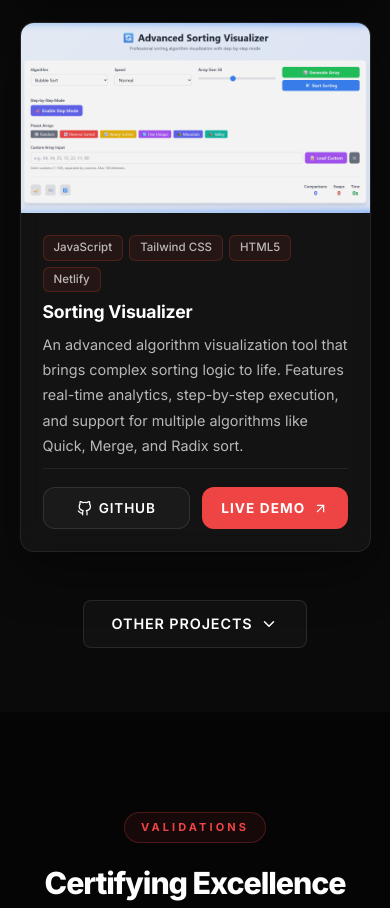
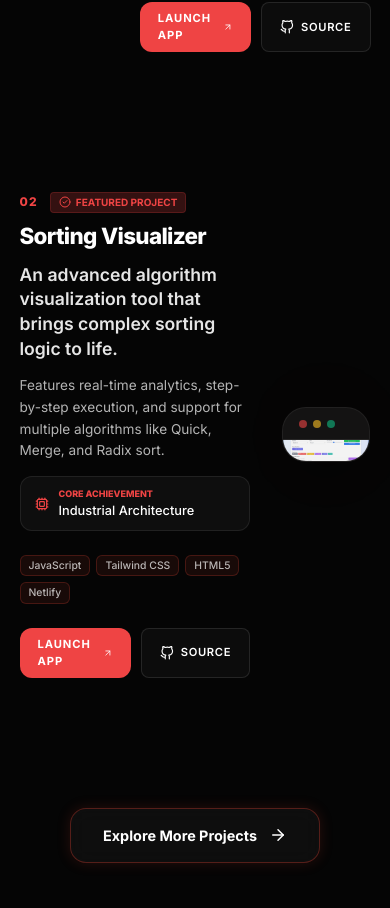
Before and after one commit to Aditya4405/portfolio, a React (Vite) app in the folder Portfolio/: page / in a window 390 px wide. Shown: the part 5767-6675 px from the top of the page. Built offline with nearby package versions, Linux system fonts and the light colour scheme.

Commit message:
Refactor ProjectsSection: enhance layout with ShowcasePanel and SmallProjectCard components, improve responsiveness, and add animations for better user experience

```diff
--- a/Portfolio/src/components/sections/ProjectsSection.jsx
+++ b/Portfolio/src/components/sections/ProjectsSection.jsx
@@ -1,141 +1,321 @@
-import { useState } from 'react'
-import { motion } from 'framer-motion'
-import { ArrowUpRight, ChevronDown, ChevronUp } from 'lucide-react'
-import { FiGithub as Github } from 'react-icons/fi'
+import { useRef, useMemo, useState } from 'react'
+import { motion, useScroll, useTransform, AnimatePresence } from 'framer-motion'
+import { ArrowUpRight, ExternalLink, Code2, Cpu, CheckCircle2, FlaskConical, ChevronDown, ChevronUp } from 'lucide-react'
+import { FiGithub as Github, FiArrowRight as ArrowRight } from 'react-icons/fi'
 import { useTheme } from '../../hooks/useTheme.jsx'
 
-const fadeUp = (delay = 0) => ({
-  initial: { opacity: 0, y: 20, filter: 'blur(4px)' },
-  whileInView: { opacity: 1, y: 0, filter: 'blur(0px)' },
-  viewport: { once: true, amount: 0.05 },
-  transition: { duration: 0.5, ease: [0.22, 1, 0.36, 1], delay },
+/**
+ * ShowcasePanel component for featured projects (Split Layout)
+ */
+function ShowcasePanel({ project, index, theme }) {
+  const containerRef = useRef(null)
+  const isEven = index % 2 === 0
+  const projectNumber = String(index + 1).padStart(2, '0')
+
+  const impactStatement = useMemo(() => {
+    const sentences = project.summary.split('. ')
+    return sentences[0] + (sentences[0].endsWith('.') ? '' : '.')
+  }, [project.summary])
+
+  const mainDescription = useMemo(() => {
+    const sentences = project.summary.split('. ')
+    return sentences.slice(1).join('. ')
+  }, [project.summary])
+
+  const statusBadge = useMemo(() => {
+    if (project.featured) return { text: 'Featured Project', icon: <CheckCircle2 size={12} /> }
+    return { text: 'Experimental', icon: <FlaskConical size={12} /> }
+  }, [project.featured])
+
+  const learningHighlight = useMemo(() => {
+    if (project.title.toLowerCase().includes('health')) return 'Secure Role-Based Access'
+    if (project.title.toLowerCase().includes('voice')) return 'Native Web Speech APIs'
+    if (project.title.toLowerCase().includes('sign')) return 'ML Computer Vision Pipeline'
+    if (project.title.toLowerCase().includes('map')) return 'Interactive Geospatial Search'
+    return 'Industrial Architecture'
+  }, [project.title])
+
+  const { scrollYProgress } = useScroll({
+    target: containerRef,
+    offset: ["start end", "end start"]
   })
 
-function ProjectCard({ project, i }) {
+  const rotateX = useTransform(scrollYProgress, [0, 1], [3, -3])
+  const rotateY = useTransform(scrollYProgress, [0, 1], [isEven ? -3 : 3, isEven ? 3 : -3])
+
   return (
-    <motion.article
-      {...fadeUp(i * 0.07)}
-      className="card"
-      style={{ padding: '0', overflow: 'hidden', display: 'flex', flexDirection: 'column' }}
+    <div
+      ref={containerRef}
+      style={{
+        minHeight: '480px',
+        display: 'flex',
+        alignItems: 'center',
+        padding: '50px 0',
+        position: 'relative',
+        zIndex: 2,
+      }}
     >
-      {/* Thumbnail */}
-      <div style={{ overflow: 'hidden', height: '190px', flexShrink: 0 }}>
-        <img
-          src={project.preview}
-          alt={project.title}
+      <div
+        className="container"
+        style={{
+          display: 'flex',
+          flexDirection: isEven ? 'row' : 'row-reverse',
+          alignItems: 'center',
+          gap: 'clamp(32px, 6vw, 80px)',
+          width: '100%',
+        }}
+      >
+        {/* Visual Side (52%) */}
+        <motion.div
+          className="project-visual-side"
+          style={{
+            flex: '0 0 52%',
+            position: 'relative',
+            perspective: '1200px',
+          }}
+          initial={{ opacity: 0, scale: 0.95 }}
+          whileInView={{ opacity: 1, scale: 1 }}
+          viewport={{ once: true }}
+          transition={{ duration: 0.8, ease: [0.16, 1, 0.3, 1] }}
+        >
+          <div style={{
+            position: 'absolute',
+            top: '50%',
+            left: '50%',
+            transform: 'translate(-50%, -50%)',
+            width: '80%',
+            height: '80%',
+            background: `radial-gradient(circle, ${theme === 'dark' ? 'rgba(239, 68, 68, 0.1)' : 'rgba(239, 68, 68, 0.05)'} 0%, transparent 70%)`,
+            filter: 'blur(50px)',
+            zIndex: -1,
+          }} />
+
+          <motion.div
+            className="project-visual-frame"
             style={{
               width: '100%',
-            height: '100%',
-            objectFit: 'cover',
-            transition: 'transform 0.55s cubic-bezier(0.22, 1, 0.36, 1)',
-            display: 'block',
+              maxHeight: '400px',
+              aspectRatio: '16/10',
+              borderRadius: '24px',
+              overflow: 'hidden',
+              background: 'var(--card-bg)',
+              border: '1px solid var(--card-border)',
+              boxShadow: 'var(--card-shadow)',
+              rotateX,
+              rotateY,
             }}
-          onMouseEnter={(e) => (e.currentTarget.style.transform = 'scale(1.05)')}
-          onMouseLeave={(e) => (e.currentTarget.style.transform = 'scale(1)')}
-        />
+          >
+            <div style={{ height: '32px', background: 'rgba(120, 120, 120, 0.05)', display: 'flex', alignItems: 'center', padding: '0 16px', gap: '6px', borderBottom: '1px solid var(--card-border)' }}>
+              <div style={{ width: '8px', height: '8px', borderRadius: '50%', background: '#ef4444', opacity: 0.6 }} />
+              <div style={{ width: '8px', height: '8px', borderRadius: '50%', background: '#fbbf24', opacity: 0.6 }} />
+              <div style={{ width: '8px', height: '8px', borderRadius: '50%', background: '#10b981', opacity: 0.6 }} />
+            </div>
+            <div style={{ width: '100%', height: 'calc(100% - 32px)', overflow: 'hidden' }}>
+              <img src={project.preview} alt={project.title} style={{ width: '100%', height: '100%', objectFit: 'cover' }} />
+            </div>
+          </motion.div>
+        </motion.div>
+
+        {/* Content Side (48%) */}
+        <motion.div
+          className="project-content-side"
+          style={{ flex: '0 0 48%', display: 'flex', flexDirection: 'column', gap: '10px' }}
+          initial={{ opacity: 0, x: isEven ? 30 : -30 }}
+          whileInView={{ opacity: 1, x: 0 }}
+          viewport={{ once: true }}
+          transition={{ duration: 0.8, delay: 0.2 }}
+        >
+          <div style={{ display: 'flex', alignItems: 'center', gap: '12px' }}>
+            <span style={{ fontSize: '0.75rem', fontWeight: 800, color: 'var(--primary)', letterSpacing: '0.1em' }}>{projectNumber}</span>
+            <div style={{ display: 'flex', alignItems: 'center', gap: '5px', background: 'var(--primary-glow)', border: '1px solid rgba(239, 68, 68, 0.2)', padding: '2px 8px', borderRadius: '4px', fontSize: '10px', fontWeight: 700, color: 'var(--primary)', textTransform: 'uppercase' }}>
+              {statusBadge.icon}{statusBadge.text}
+            </div>
+          </div>
+          <h3 style={{ fontSize: 'clamp(1.4rem, 2.2vw, 2rem)', fontWeight: 800, color: 'var(--text-primary)', letterSpacing: '-0.03em', margin: 0 }}>{project.title}</h3>
+          <p style={{ fontSize: '1.1rem', fontWeight: 600, color: 'var(--text-primary)', opacity: 0.9, lineHeight: 1.4, margin: '4px 0' }}>{impactStatement}</p>
+          <p style={{ fontSize: '0.85rem', lineHeight: 1.6, color: 'var(--text-secondary)' }}>{mainDescription}</p>
+
+          <div style={{ background: 'var(--card-bg)', border: '1px solid var(--card-border)', borderRadius: '12px', padding: '10px 14px', marginTop: '4px', display: 'flex', alignItems: 'center', gap: '10px' }}>
+             <Cpu size={14} style={{ color: 'var(--primary)' }} />
+             <div>
+                <p style={{ fontSize: '9px', textTransform: 'uppercase', color: 'var(--primary)', fontWeight: 800, margin: 0 }}>Core Achievement</p>
+                <p style={{ fontSize: '0.8rem', color: 'var(--text-primary)', fontWeight: 500, margin: 0 }}>{learningHighlight}</p>
+             </div>
           </div>
 
-      {/* Content */}
-      <div style={{ padding: '22px', display: 'flex', flexDirection: 'column', gap: '10px', flex: 1 }}>
-
-        {/* Stack pills */}
-        <div style={{ display: 'flex', flexWrap: 'wrap', gap: '6px' }}>
-          {project.stack.map((name) => (
-            <span key={name} className="tech-pill">{name}</span>
+          <div style={{ display: 'flex', flexWrap: 'wrap', gap: '6px', margin: '14px 0' }}>
+            {project.stack.map(tech => (
+              <span key={tech} className="tech-pill" style={{ fontSize: '0.65rem', padding: '2px 8px' }}>{tech}</span>
             ))}
           </div>
 
-        {/* Title */}
-        <h3 style={{ fontSize: '1.1rem', fontWeight: 700, color: 'var(--text-primary)', letterSpacing: '-0.01em' }}>
-          {project.title}
-        </h3>
+          <div style={{ display: 'flex', gap: '10px' }}>
+            <a href={project.demo} target="_blank" rel="noreferrer" className="btn-primary" style={{ padding: '8px 18px', fontSize: '0.7rem' }}>
+              Launch App <ArrowUpRight size={14} />
+            </a>
+            <a href={project.github} target="_blank" rel="noreferrer" className="btn-secondary" style={{ padding: '8px 18px', fontSize: '0.7rem' }}>
+              <Github size={14} /> Source
+            </a>
+          </div>
+        </motion.div>
+      </div>
+    </div>
+  )
+}
 
-        {/* Description */}
-        <p style={{ fontSize: '0.9rem', lineHeight: 1.75, color: 'var(--text-secondary)', flex: 1 }}>
-          {project.summary}
-        </p>
+/**
+ * SmallProjectCard component for the Expandable Grid
+ */
+function SmallProjectCard({ project }) {
+  return (
+    <motion.div
+      className="card"
+      whileHover={{ y: -8, scale: 1.02 }}
+      style={{ overflow: 'hidden', display: 'flex', flexDirection: 'column', height: '100%', background: 'var(--card-bg)', borderColor: 'var(--card-border)' }}
+    >
+      <div style={{ height: '180px', overflow: 'hidden', position: 'relative' }}>
+        <img src={project.preview} alt={project.title} style={{ width: '100%', height: '100%', objectFit: 'cover' }} />
+        <div style={{ position: 'absolute', inset: 0, background: 'linear-gradient(to top, var(--bg-primary), transparent)', opacity: 0.6 }} />
 
-        {/* Buttons */}
-        <div style={{ display: 'flex', gap: '12px', paddingTop: '18px', borderTop: '1px solid var(--card-border)' }}>
-          <a
-            href={project.github}
-            target="_blank"
-            rel="noreferrer"
-            className="btn-secondary"
-            style={{ padding: '10px 16px', fontSize: '0.85rem', borderRadius: '12px', flex: 1, justifyContent: 'center' }}
-          >
-            <Github size={15} /> GitHub
-          </a>
-          <a
-            href={project.demo}
-            target="_blank"
-            rel="noreferrer"
-            className="btn-primary"
-            style={{ padding: '10px 16px', fontSize: '0.85rem', borderRadius: '12px', flex: 1, justifyContent: 'center' }}
-          >
-            Live Demo <ArrowUpRight size={15} />
+        {/* Under Development Badge */}
+        {project.status && (
+          <div style={{
+            position: 'absolute',
+            top: '12px',
+            right: '12px',
+            background: 'rgba(251, 191, 36, 0.9)',
+            color: '#000',
+            padding: '4px 10px',
+            borderRadius: '6px',
+            fontSize: '10px',
+            fontWeight: 800,
+            textTransform: 'uppercase',
+            backdropFilter: 'blur(4px)',
+            boxShadow: '0 4px 12px rgba(0,0,0,0.2)'
+          }}>
+            {project.status}
+          </div>
+        )}
+      </div>
+      <div style={{ padding: '20px', flex: 1, display: 'flex', flexDirection: 'column' }}>
+        <h4 style={{ fontSize: '1.1rem', fontWeight: 800, marginBottom: '8px', color: 'var(--text-primary)' }}>{project.title}</h4>
+        <p style={{ fontSize: '0.85rem', color: 'var(--text-secondary)', lineHeight: 1.6, flex: 1, marginBottom: '16px' }}>{project.summary}</p>
+        <div style={{ display: 'flex', flexWrap: 'wrap', gap: '6px', marginBottom: '16px' }}>
+          {project.stack.map(t => <span key={t} className="tech-pill" style={{ fontSize: '0.65rem' }}>{t}</span>)}
+        </div>
+        <div style={{ display: 'flex', gap: '10px', paddingTop: '16px', borderTop: '1px solid var(--card-border)' }}>
+          <a href={project.github} target="_blank" rel="noreferrer" className="btn-secondary" style={{ padding: '8px', borderRadius: '8px', flex: 1, fontSize: '0.75rem' }}><Github size={14} /> GitHub</a>
+          <a href={project.demo} target="_blank" rel="noreferrer" className="btn-primary" style={{
+            padding: '8px',
+            borderRadius: '8px',
+            flex: 1,
+            fontSize: '0.75rem',
+            opacity: project.status ? 0.5 : 1,
+            pointerEvents: project.status ? 'none' : 'auto'
+          }}>
+            {project.status ? 'Coming Soon' : 'Live Demo'}
           </a>
         </div>
       </div>
-    </motion.article>
+    </motion.div>
   )
 }
 
 function ProjectsSection({ projects }) {
-  const [showOthers, setShowOthers] = useState(false)
-  const featured = projects.filter((p) => p.featured)
-  const others = projects.filter((p) => !p.featured)
+  const [isExpanded, setIsExpanded] = useState(false)
+  const { theme } = useTheme()
+
+  const featured = projects.slice(0, 2)
+  const others = projects.slice(2)
 
   return (
-    <section id="projects" className="alt-bg">
-      <div className="container" style={{ position: 'relative' }}>
-        {/* Section Header */}
-        <motion.div {...fadeUp(0)} style={{ marginBottom: '64px' }}>
-          <span className="section-eyebrow">Projects</span>
-          <h2 className="section-title">Things I've built</h2>
-          <p className="section-description">
-            A selection of projects I've worked on — each one taught me something new.
-          </p>
+    <section id="projects" style={{ padding: '100px 0', background: 'var(--bg-primary)', overflow: 'hidden' }}>
+      <div className="container">
+        {/* Section Heading */}
+        <motion.div initial={{ opacity: 0, y: 20 }} whileInView={{ opacity: 1, y: 0 }} viewport={{ once: true }} style={{ marginBottom: '60px', textAlign: 'center' }}>
+          <span className="section-eyebrow">Production</span>
+          <h2 className="section-title">Industrial Projects</h2>
+          <p className="section-description" style={{ margin: '0 auto' }}>Specialized in building full-stack applications with architectural depth and refined UI.</p>
         </motion.div>
 
-        {/* Featured cards */}
-        <div style={{
-          display: 'grid',
-          gridTemplateColumns: 'repeat(auto-fit, minmax(320px, 1fr))',
-          gap: '32px',
-        }}>
+        {/* Featured Projects */}
+        <div style={{ display: 'flex', flexDirection: 'column', gap: '40px' }}>
           {featured.map((project, i) => (
-            <ProjectCard key={project.title} project={project} i={i} />
+            <ShowcasePanel key={project.title} project={project} index={i} theme={theme} />
           ))}
         </div>
 
-        {/* Other projects toggle */}
+        {/* Explore More Button */}
         {others.length > 0 && (
-          <div style={{ marginTop: '48px' }}>
-            <button
-              onClick={() => setShowOthers((v) => !v)}
-              className="btn-secondary"
-              style={{ display: 'flex', alignItems: 'center', gap: '8px', margin: '0 auto', padding: '12px 28px', fontSize: '0.9rem' }}
+          <div style={{ textAlign: 'center', marginTop: '80px', position: 'relative' }}>
+             <motion.button
+              onClick={() => setIsExpanded(!isExpanded)}
+              whileHover={{ scale: 1.05, boxShadow: theme === 'dark' ? '0 0 20px rgba(239, 68, 68, 0.3)' : '0 10px 20px rgba(0,0,0,0.05)' }}
+              whileTap={{ scale: 0.95 }}
+              animate={theme === 'dark' ? { boxShadow: ['0 0 0px rgba(192, 57, 43, 0)', '0 0 15px rgba(192, 57, 43, 0.2)', '0 0 0px rgba(192, 57, 43, 0)'] } : {}}
+              transition={{ boxShadow: { repeat: Infinity, duration: 2 } }}
+              style={{
+                background: 'var(--card-bg)',
+                backdropFilter: 'blur(10px)',
+                border: theme === 'dark' ? '1px solid rgba(192, 57, 43, 0.4)' : '1px solid rgba(0, 0, 0, 0.08)',
+                padding: '16px 32px',
+                borderRadius: '16px',
+                color: 'var(--text-primary)',
+                fontWeight: 700,
+                fontSize: '0.9rem',
+                cursor: 'pointer',
+                display: 'inline-flex',
+                alignItems: 'center',
+                gap: '12px',
+                zIndex: 10,
+                boxShadow: 'var(--card-shadow)',
+              }}
              >
-              {showOthers ? 'Hide' : 'Other Projects'}
-              {showOthers ? <ChevronUp size={18} /> : <ChevronDown size={18} />}
-            </button>
-
-            {showOthers && (
-              <div style={{
-                display: 'grid',
-                gridTemplateColumns: 'repeat(auto-fit, minmax(320px, 1fr))',
-                gap: '32px',
-                marginTop: '32px',
-              }}>
-                {others.map((project, i) => (
-                  <ProjectCard key={project.title} project={project} i={i} />
-                ))}
-              </div>
-            )}
+               {isExpanded ? 'Show Less' : 'Explore More Projects'}
+               <motion.div animate={{ rotate: isExpanded ? 180 : 0 }}>
+                  <ArrowRight size={18} />
+               </motion.div>
+             </motion.button>
           </div>
         )}
 
+        {/* Expandable Grid */}
+        <AnimatePresence>
+          {isExpanded && (
+            <motion.div
+              initial={{ opacity: 0, height: 0, marginTop: 0 }}
+              animate={{ opacity: 1, height: 'auto', marginTop: 60 }}
+              exit={{ opacity: 0, height: 0, marginTop: 0 }}
+              transition={{ duration: 0.6, ease: [0.16, 1, 0.3, 1] }}
+              style={{ overflow: 'hidden' }}
+            >
+              <div
+                className="other-projects-grid"
+                style={{
+                  display: 'grid',
+                  gridTemplateColumns: 'repeat(auto-fit, minmax(350px, 1fr))',
+                  gap: '30px'
+                }}
+              >
+                {others.map((project) => (
+                  <SmallProjectCard key={project.title} project={project} />
+                ))}
+              </div>
+            </motion.div>
+          )}
+        </AnimatePresence>
+
+        {/* Global Responsive Overrides for this section */}
+        <style>
+          {`
+            @media (max-width: 1024px) {
+              .project-visual-side, .project-content-side { flex: 1 1 100% !important; }
+              #projects .container > div { flex-direction: column !important; }
+              .project-visual-frame { max-height: 300px !important; }
+              .other-projects-grid { grid-template-columns: 1fr !important; }
+            }
+          `}
+        </style>
       </div>
     </section>
   )
```
Lines whose indentation alone changed are shown as unchanged.
